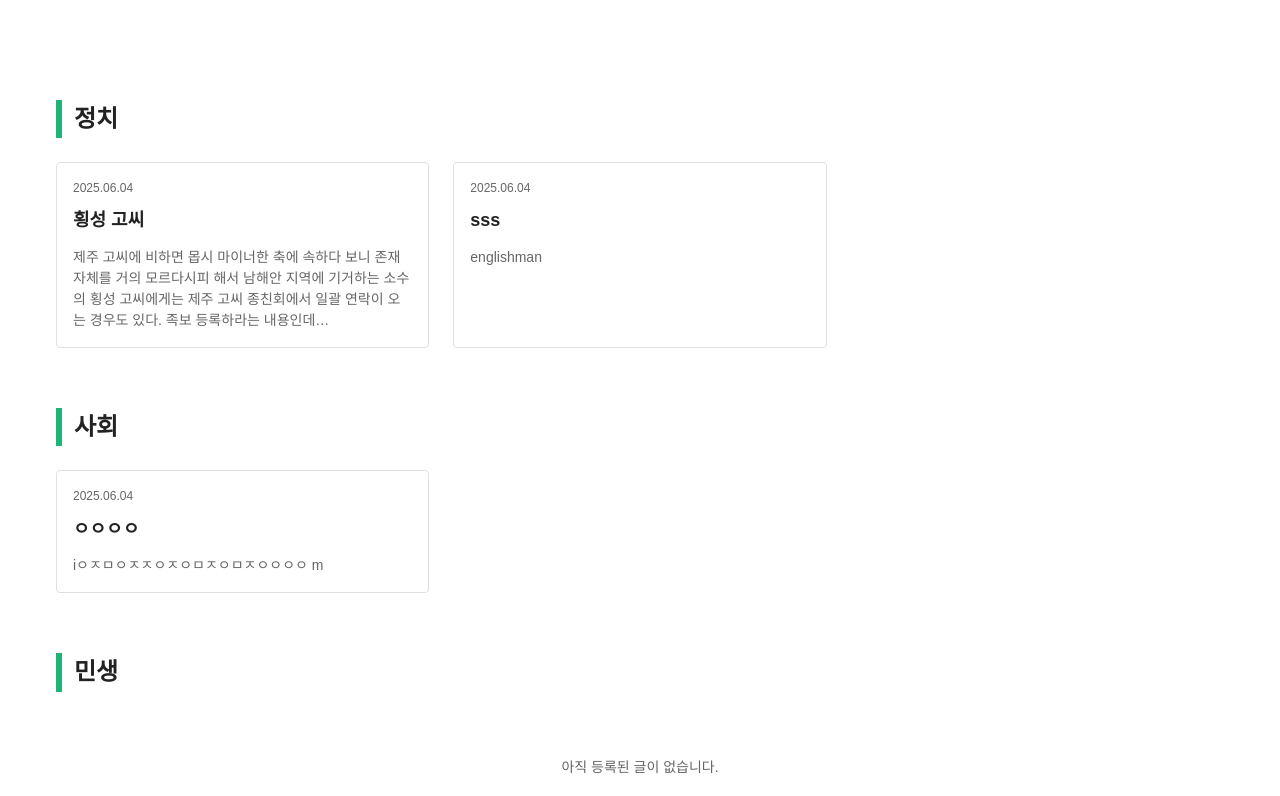
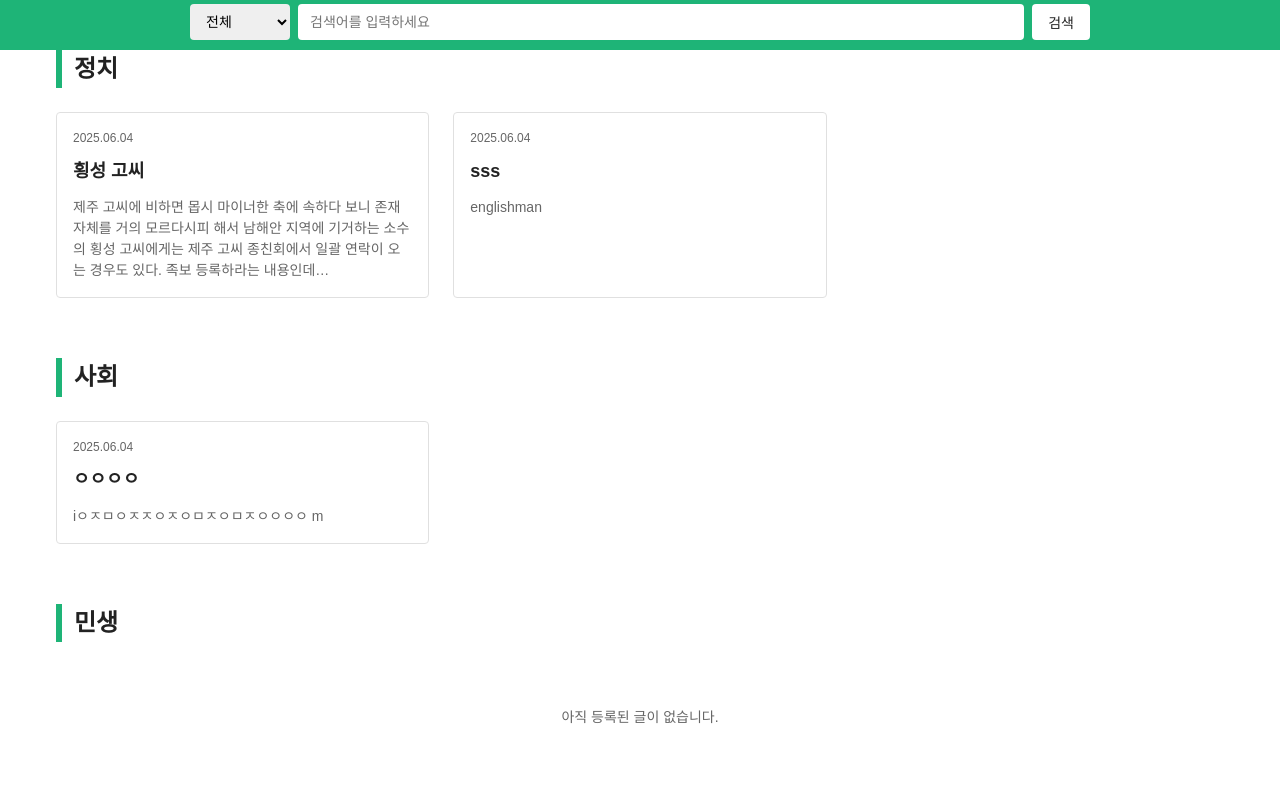
Before and after one commit to sun23680/sun23680, a Gatsby site: page / in a window 1280 px wide. Shown: the part 126-922 px from the top of the page. Built offline with nearby package versions, Linux system fonts and the light colour scheme; Gatsby itself is replaced by a stand-in of ours.

Commit message:
Update index.css

```diff
--- a/src/styles/index.css
+++ b/src/styles/index.css
@@ -9,10 +9,15 @@
   --card-border: #e0e0e0;
   --hover-shadow: rgba(0, 0, 0, 0.1);
   --footer-bg: #f7f7f7;
+
+  /* 컨테이너 최대 너비 */
   --container-max-width: 1200px;
 
-  /* 헤더 높이 변수로 지정 */
-  --header-height: 120px; /* 최상단바(헤더)의 고정 높이 */
+  /* 헤더 높이 (px 단위) */
+  --header-height: 120px;
+
+  /* 서브바(검색바) 높이 (px 단위) */
+  --subheader-height: 56px;
 }
 * {
   margin: 0;
@@ -40,11 +45,11 @@ body {
 /* -------------------------------------------- */
 /* 3) 최상단바 (흰색 배경, 고정) */
 .site-header {
-  position: fixed;      /* sticky → fixed 로 변경 */
+  position: fixed;
   top: 0;
   left: 0;
   width: 100%;
-  height: var(--header-height); /* 고정 높이 지정 */
+  height: var(--header-height);
   background-color: #fff;
   border-bottom: 1px solid #e5e5e5;
   z-index: 1000;
@@ -53,7 +58,7 @@ body {
   display: flex;
   justify-content: space-between;
   align-items: center;
-  height: 100%; /* container도 헤더 높이에 맞춤 */
+  height: 100%;
 }
 
 /* 햄버거 & 로그인 버튼 */
@@ -76,35 +81,78 @@ body {
   height: 32px;
 }
 
-/* 로고 중앙 정렬 */
+/* 로고 가운데 정렬 */
 .header-center {
   display: flex;
   justify-content: center;
   align-items: center;
 }
 
-/* 로고 크기 및 위아래 여백 증가 */
-/* 기본 로고 높이 + padding */
+/* 로고 크기 및 위/아래 여백 */
+/* PC 기준 기본값 */
 .logo-img.large-logo {
-  height: 100px;    /* 기본 높이를 100px 로 늘림 */
-  margin-top: 10px; /* 위쪽 여백 추가 */
-  margin-bottom: 10px; /* 아래쪽 여백 추가 */
+  height: 100px;      /* 로고 높이를 크게 설정 */
+  margin-top: 10px;   /* 위쪽 여백 */
+  margin-bottom: 10px;/* 아래쪽 여백 */
   width: auto;
 }
 
 /* -------------------------------------------- */
-/* 4) 서브바 (초록색 배경) */
-/* 서브바 위치를 헤더 바로 아래에 고정하지 않는 대신,
-   단순히 헤더 높이만큼 내용을 아래로 밀어주면 됩니다. */
+/* 4) 서브바 (초록색 배경, 고정) */
 .sub-header {
+  position: fixed;
+  top: var(--header-height);
+  left: 0;
   width: 100%;
+  height: var(--subheader-height);
   background-color: var(--primary-green);
+  z-index: 999;
 }
 .sub-header .container {
   display: flex;
   justify-content: center;
   align-items: center;
-  padding: 12px 0;
+  height: 100%;
+}
+
+.search-form {
+  display: flex;
+  gap: 8px;
+  width: 100%;
+  max-width: 900px;
+}
+
+.search-select {
+  flex: 0 0 100px;
+  border: none;
+  border-radius: 4px;
+  padding: 8px 12px;
+  font-size: 14px;
+  outline: none;
+}
+
+.search-input {
+  flex: 1 1 auto;
+  border: none;
+  border-radius: 4px;
+  padding: 8px 12px;
+  font-size: 14px;
+  outline: none;
+}
+
+.search-button {
+  flex: 0 0 auto;
+  background-color: #fff;
+  color: var(--text-dark);
+  border: none;
+  border-radius: 4px;
+  padding: 8px 16px;
+  font-size: 14px;
+  cursor: pointer;
+  transition: background-color 0.2s ease-in-out;
+}
+.search-button:hover {
+  background-color: #f2f2f2;
 }
 
 /* -------------------------------------------- */
@@ -115,7 +163,7 @@ body {
   left: 0;
   width: 100%;
   height: 100%;
-  background: rgba(0, 0, 0, 0); /* 기본은 투명 */
+  background: rgba(0, 0, 0, 0);
   opacity: 0;
   visibility: hidden;
   transition: background 0.3s ease, opacity 0.3s ease;
@@ -130,7 +178,6 @@ body {
   visibility: visible;
 }
 
-/* 사이드바 자체 */
 .sidebar {
   width: 260px;
   background-color: #fff;
@@ -174,16 +221,14 @@ body {
 
 /* -------------------------------------------- */
 /* 6) 본문 콘텐츠 */
-/* 헤더 높이(120px) + 서브바 높이(약 56px) 만큼 상단 마진을 줘서
-   콘텐츠가 헤더/서브바 아래에서 시작하도록 밀어줍니다. */
+/* 헤더 높이 + 서브바 높이 만큼 본문을 아래로 밀기 */
 .main-content {
   width: 100%;
-  margin-top: calc(var(--header-height) + 56px); /* 56px은 대략 서브바 높이 */
+  margin-top: calc(var(--header-height) + var(--subheader-height));
   padding-bottom: 40px;
   background-color: #fff;
 }
 
-/* 카테고리 섹션 */
 .category-section {
   margin-bottom: 60px;
 }
@@ -196,7 +241,6 @@ body {
   padding-left: 12px;
 }
 
-/* 뉴스 카드 Fade-InUp 애니메이션 */
 .news-grid {
   display: grid;
   grid-template-columns: repeat(auto-fill, minmax(280px, 1fr));
@@ -279,6 +323,8 @@ body {
 @media screen and (min-width: 1024px) {
   .logo-img.large-logo {
     height: 100px;
+    margin-top: 10px;
+    margin-bottom: 10px;
   }
 }
 
```
